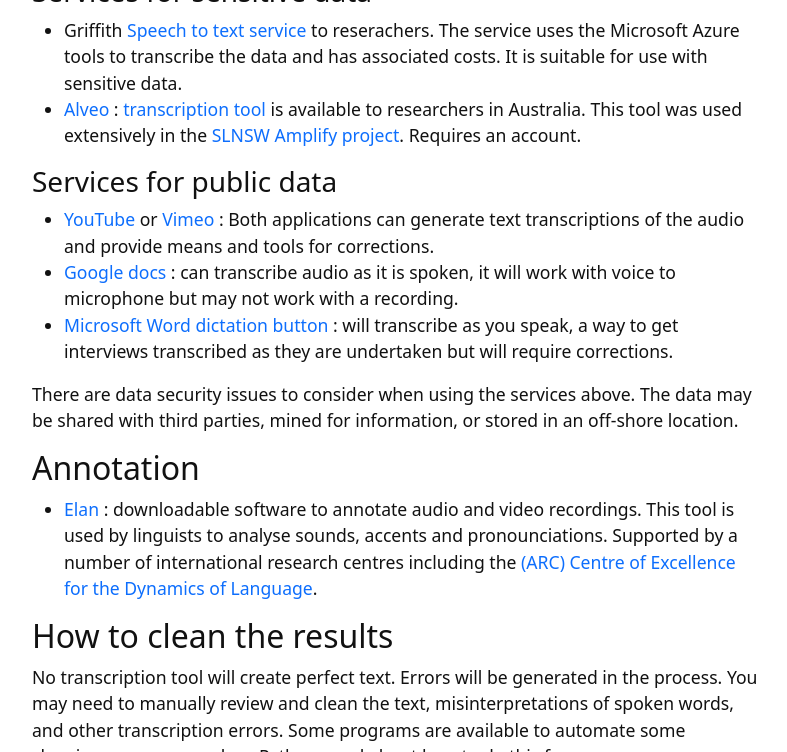
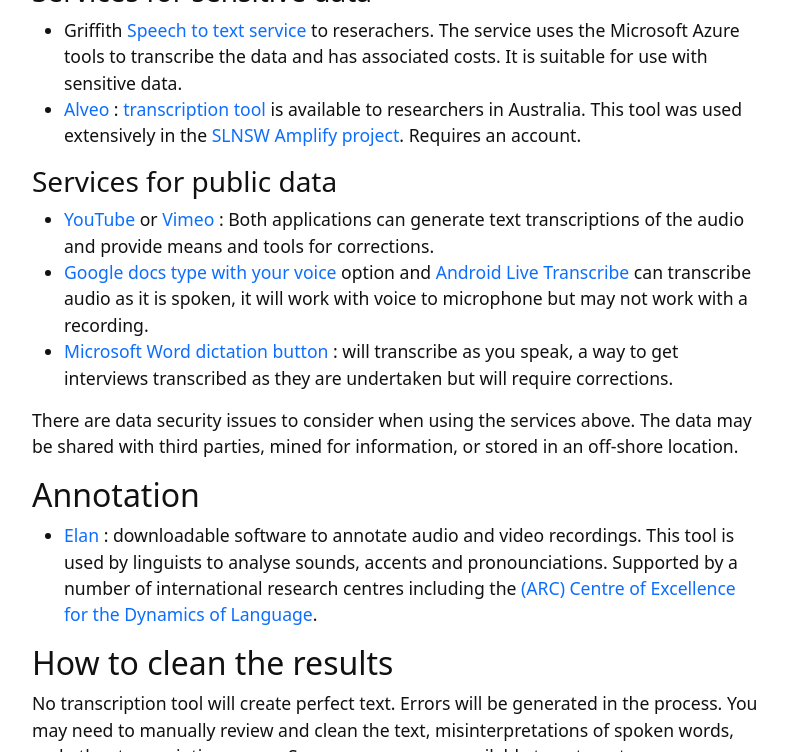
Before and after one commit to GULibrarySandbox/intro-text-mining-analysis-2022, a Jekyll site: the page built from content/6-prepare Audio Visual data.md, in a window 1280 px wide and 900 px high, scrolled down 1163 px, cut to the strip 0-752 px from the top of the window. Shown: the whole strip, without its empty margins (245-1032 px from the left). Built offline with Jekyll 4.4.1, drawn with Linux system fonts in a browser that asks for light colours.

Commit message:
Update 6-prepare Audio Visual data.md

```diff
--- a/content/6-prepare Audio Visual data.md
+++ b/content/6-prepare Audio Visual data.md
@@ -22,7 +22,7 @@ If you are analysing the sounds, such as accents or pronounciations of words, yo
 
 ### Services for public data
 - [YouTube](https://support.google.com/youtube/topic/9257536?hl=en&ref_topic=9257610) or [Vimeo](https://vimeo.com/blog/post/how-to-transcribe-a-video/) :  Both applications can generate text transcriptions of the audio and provide means and tools for corrections.
-- [Google docs](https://support.google.com/docs/answer/4492226?hl=en https://support.google.com/accessibility/android/answer/9158064?hl=en) : can transcribe audio as it is spoken, it will work with voice to microphone but may not work with a recording.
+- [Google docs type with your voice](https://support.google.com/docs/answer/4492226?hl=en) option and [Android Live Transcribe](https://support.google.com/accessibility/android/answer/9158064?hl=en) can transcribe audio as it is spoken, it will work with voice to microphone but may not work with a recording.
 - [Microsoft Word dictation button](https://support.microsoft.com/en-us/office/dictate-your-documents-in-word-3876e05f-3fcc-418f-b8ab-db7ce0d11d3c?ns=winword&version=90&ui=en-us&rs=en-us&ad=us) : will transcribe as you speak, a way to get interviews transcribed as they are undertaken but will require corrections.
 
 There are data security issues to consider when using the services above. The data may be shared with third parties, mined for information, or stored in an off-shore location.
```
